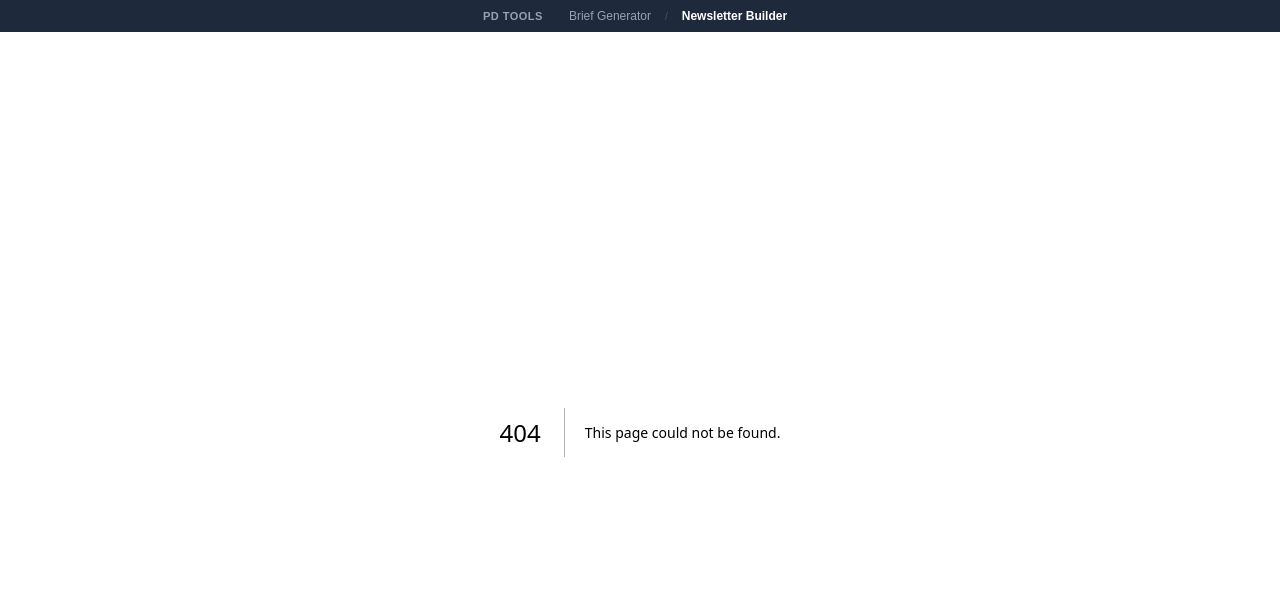
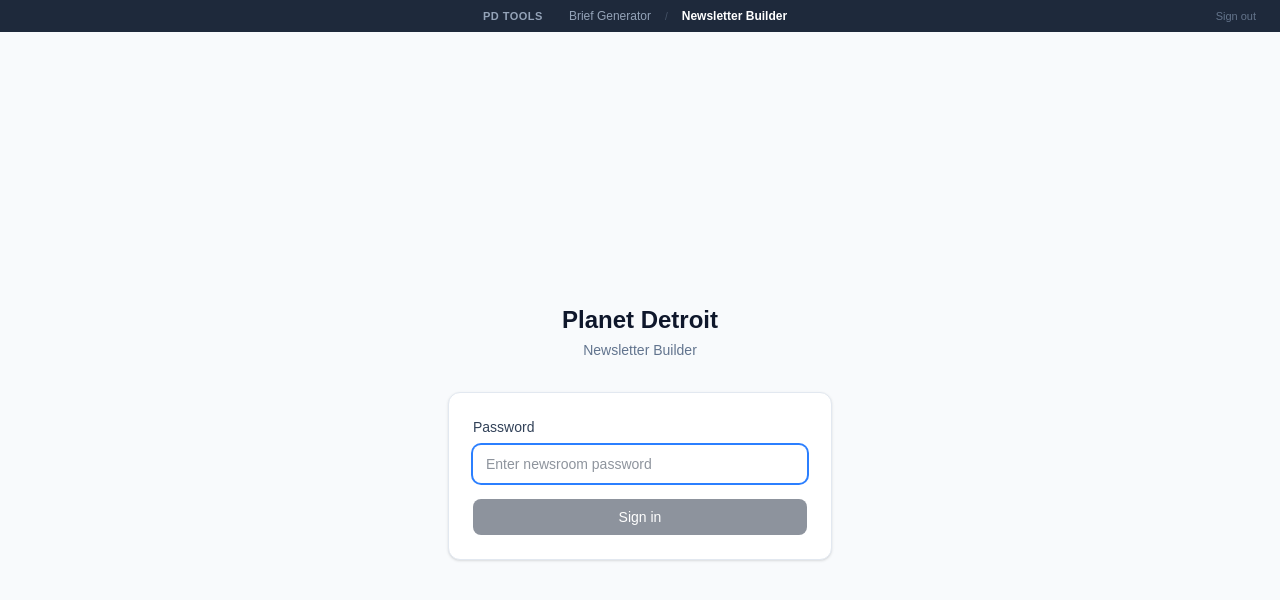
Before and after one commit to Planet-Detroit/newsletter-builder, a Next.js app: page /login in a window 1280 px wide. Before the commit this address had no page. Shown: the top 600 px of the page. Built offline with nearby package versions, Linux system fonts and the light colour scheme.

Commit message:
Add password authentication to protect all routes

```diff
--- /dev/null
+++ b/src/app/api/auth/login/route.ts
@@ -0,0 +1,43 @@
+import { NextRequest, NextResponse } from "next/server";
+import { signToken } from "@/lib/auth";
+
+export async function POST(request: NextRequest) {
+  try {
+    const { password } = await request.json();
+
+    const authPassword = process.env.AUTH_PASSWORD;
+    const authSecret = process.env.AUTH_SECRET;
+
+    if (!authPassword || !authSecret) {
+      return NextResponse.json(
+        { error: "Auth not configured" },
+        { status: 500 }
+      );
+    }
+
+    if (!password || password !== authPassword) {
+      return NextResponse.json(
+        { error: "Invalid password" },
+        { status: 401 }
+      );
+    }
+
+    const token = await signToken(authSecret);
+
+    const response = NextResponse.json({ success: true });
+    response.cookies.set("pd_auth", token, {
+      httpOnly: true,
+      secure: process.env.NODE_ENV === "production",
+      sameSite: "lax",
+      maxAge: 7 * 24 * 60 * 60, // 7 days
+      path: "/",
+    });
+
+    return response;
+  } catch {
+    return NextResponse.json(
+      { error: "Invalid request" },
+      { status: 400 }
+    );
+  }
+}
--- /dev/null
+++ b/src/app/api/auth/logout/route.ts
@@ -0,0 +1,13 @@
+import { NextResponse } from "next/server";
+
+export async function POST() {
+  const response = NextResponse.json({ success: true });
+  response.cookies.set("pd_auth", "", {
+    httpOnly: true,
+    secure: process.env.NODE_ENV === "production",
+    sameSite: "lax",
+    maxAge: 0,
+    path: "/",
+  });
+  return response;
+}
--- /dev/null
+++ b/src/app/login/page.tsx
@@ -0,0 +1,79 @@
+"use client";
+
+import { useState, FormEvent } from "react";
+
+export default function LoginPage() {
+  const [password, setPassword] = useState("");
+  const [error, setError] = useState("");
+  const [loading, setLoading] = useState(false);
+
+  async function handleSubmit(e: FormEvent) {
+    e.preventDefault();
+    setError("");
+    setLoading(true);
+
+    try {
+      const res = await fetch("/api/auth/login", {
+        method: "POST",
+        headers: { "Content-Type": "application/json" },
+        body: JSON.stringify({ password }),
+      });
+
+      if (res.ok) {
+        window.location.href = "/";
+      } else {
+        setError("Invalid password");
+        setPassword("");
+      }
+    } catch {
+      setError("Something went wrong. Please try again.");
+    } finally {
+      setLoading(false);
+    }
+  }
+
+  return (
+    <div className="min-h-screen bg-slate-50 flex items-center justify-center px-4">
+      <div className="w-full max-w-sm">
+        <div className="text-center mb-8">
+          <h1 className="text-2xl font-bold text-slate-900">Planet Detroit</h1>
+          <p className="text-sm text-slate-500 mt-1">Newsletter Builder</p>
+        </div>
+
+        <form
+          onSubmit={handleSubmit}
+          className="bg-white rounded-xl shadow-sm border border-slate-200 p-6"
+        >
+          <label
+            htmlFor="password"
+            className="block text-sm font-medium text-slate-700 mb-2"
+          >
+            Password
+          </label>
+          <input
+            id="password"
+            type="password"
+            value={password}
+            onChange={(e) => setPassword(e.target.value)}
+            placeholder="Enter newsroom password"
+            autoFocus
+            required
+            className="w-full px-3 py-2 border border-slate-300 rounded-lg text-sm focus:outline-none focus:ring-2 focus:ring-blue-500 focus:border-transparent"
+          />
+
+          {error && (
+            <p className="mt-2 text-sm text-red-600">{error}</p>
+          )}
+
+          <button
+            type="submit"
+            disabled={loading || !password}
+            className="mt-4 w-full py-2 px-4 bg-slate-800 text-white text-sm font-medium rounded-lg hover:bg-slate-700 disabled:opacity-50 disabled:cursor-not-allowed transition-colors"
+          >
+            {loading ? "Signing in..." : "Sign in"}
+          </button>
+        </form>
+      </div>
+    </div>
+  );
+}
--- a/src/components/ToolNav.tsx
+++ b/src/components/ToolNav.tsx
@@ -1,8 +1,13 @@
 "use client";
 
 export default function ToolNav() {
+  async function handleSignOut() {
+    await fetch("/api/auth/logout", { method: "POST" });
+    window.location.href = "/login";
+  }
+
   return (
-    <nav style={{ background: "#1e293b", padding: "0 16px", display: "flex", alignItems: "center", justifyContent: "center", gap: "4px", height: "32px", fontFamily: "Arial, Helvetica, sans-serif" }}>
+    <nav style={{ background: "#1e293b", padding: "0 16px", display: "flex", alignItems: "center", justifyContent: "center", gap: "4px", height: "32px", fontFamily: "Arial, Helvetica, sans-serif", position: "relative" }}>
       <span style={{ fontSize: "11px", color: "#94a3b8", letterSpacing: "0.5px", marginRight: "12px", textTransform: "uppercase", fontWeight: "bold" }}>
         PD Tools
       </span>
@@ -20,6 +25,14 @@
       >
         Newsletter Builder
       </span>
+      <button
+        onClick={handleSignOut}
+        style={{ position: "absolute", right: "16px", fontSize: "11px", color: "#64748b", background: "none", border: "none", cursor: "pointer", padding: "4px 8px", transition: "color 0.15s", fontFamily: "inherit" }}
+        onMouseEnter={(e) => (e.currentTarget.style.color = "#94a3b8")}
+        onMouseLeave={(e) => (e.currentTarget.style.color = "#64748b")}
+      >
+        Sign out
+      </button>
     </nav>
   );
 }
--- /dev/null
+++ b/src/lib/auth.ts
@@ -0,0 +1,42 @@
+const AUTH_PAYLOAD = "pd-newsletter-auth";
+
+/**
+ * Generate a signed auth token using HMAC-SHA256.
+ * Uses Web Crypto API for Edge runtime compatibility (Vercel middleware).
+ */
+export async function signToken(secret: string): Promise<string> {
+  const encoder = new TextEncoder();
+  const key = await crypto.subtle.importKey(
+    "raw",
+    encoder.encode(secret),
+    { name: "HMAC", hash: "SHA-256" },
+    false,
+    ["sign"]
+  );
+  const signature = await crypto.subtle.sign(
+    "HMAC",
+    key,
+    encoder.encode(AUTH_PAYLOAD)
+  );
+  return Array.from(new Uint8Array(signature))
+    .map((b) => b.toString(16).padStart(2, "0"))
+    .join("");
+}
+
+/**
+ * Verify a token by recomputing the HMAC and comparing.
+ * Constant-time comparison via Web Crypto.
+ */
+export async function verifyToken(
+  token: string,
+  secret: string
+): Promise<boolean> {
+  const expected = await signToken(secret);
+  if (token.length !== expected.length) return false;
+  // Constant-time comparison
+  let mismatch = 0;
+  for (let i = 0; i < token.length; i++) {
+    mismatch |= token.charCodeAt(i) ^ expected.charCodeAt(i);
+  }
+  return mismatch === 0;
+}
--- /dev/null
+++ b/src/middleware.ts
@@ -0,0 +1,39 @@
+import { NextRequest, NextResponse } from "next/server";
+import { verifyToken } from "@/lib/auth";
+
+export async function middleware(request: NextRequest) {
+  const { pathname } = request.nextUrl;
+
+  // Allow login page and login API through without auth
+  if (pathname === "/login" || pathname === "/api/auth/login") {
+    return NextResponse.next();
+  }
+
+  const token = request.cookies.get("pd_auth")?.value;
+  const secret = process.env.AUTH_SECRET;
+
+  if (!token || !secret) {
+    return handleUnauthorized(request);
+  }
+
+  const valid = await verifyToken(token, secret);
+  if (!valid) {
+    return handleUnauthorized(request);
+  }
+
+  return NextResponse.next();
+}
+
+function handleUnauthorized(request: NextRequest) {
+  // API routes get a 401 JSON response
+  if (request.nextUrl.pathname.startsWith("/api/")) {
+    return NextResponse.json({ error: "Unauthorized" }, { status: 401 });
+  }
+  // Pages get redirected to login
+  const loginUrl = new URL("/login", request.url);
+  return NextResponse.redirect(loginUrl);
+}
+
+export const config = {
+  matcher: ["/((?!_next/static|_next/image|favicon.ico).*)"],
+};
```
